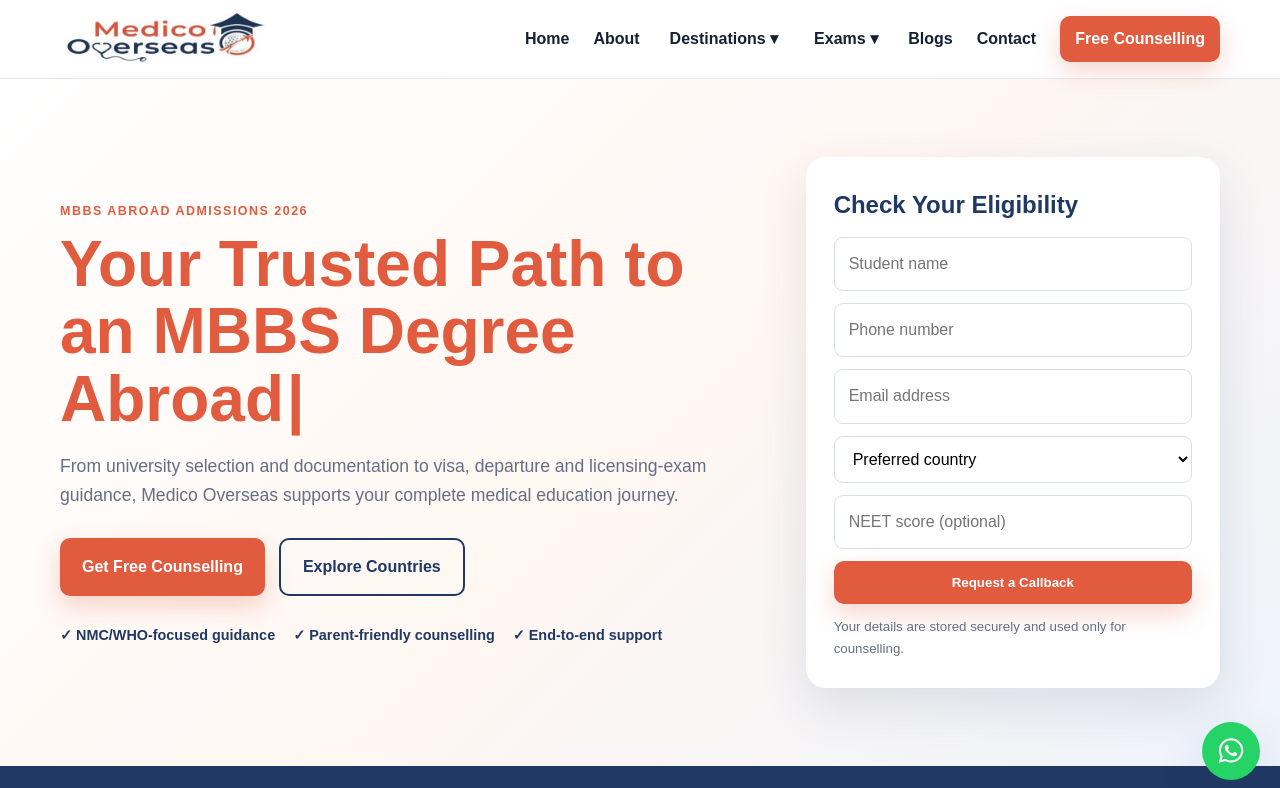
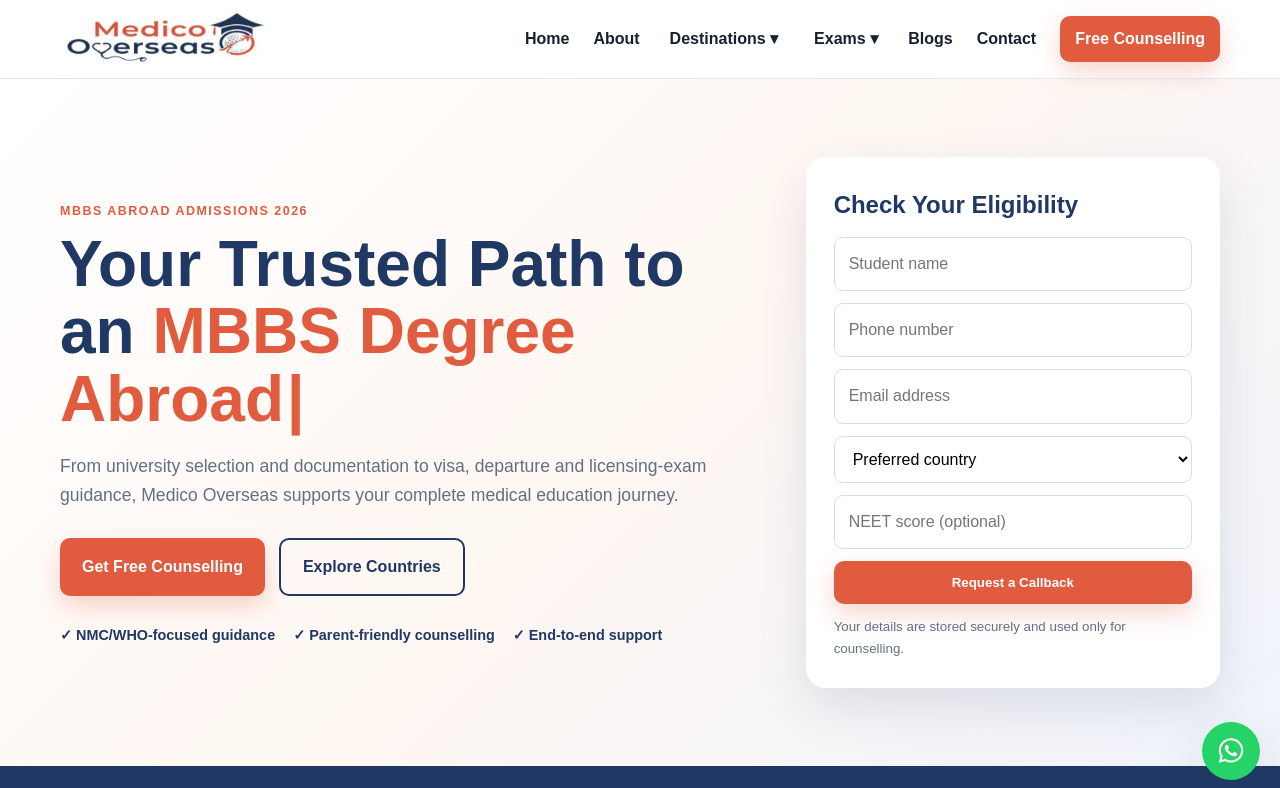
Before and after one commit to tarunsaibellamkonda07-blip/medico-overseas-production, a website: page public/index.html in a window 1280 px wide. Shown: the top 788 px of the page. Drawn offline with Linux system fonts and the light colour scheme.

Commit message:
update hero page

```diff
--- a/public/index.html
+++ b/public/index.html
@@ -55,7 +55,7 @@
           <div class="reveal">
             <span class="eyebrow">MBBS Abroad Admissions 2026</span>
             <h1>
-              <span id="typing-text"></span><span class="typing-cursor">|</span>
+              <span id="typing-normal" class="typing-normal"></span><span id="typing-highlight"></span><span class="typing-cursor">|</span>
             </h1>
             <p>
               From university selection and documentation to visa, departure and
@@ -373,20 +373,36 @@
       </a>
     <script src="script.js"></script>
     <script>
-    const text = "Your Trusted Path to an MBBS Degree Abroad";
-    const typingText = document.getElementById("typing-text");
+    const normalText = "Your Trusted Path to an ";
+    const highlightText = "MBBS Degree Abroad";
 
-    let index = 0;
+    const normalElement = document.getElementById("typing-normal");
+    const highlightElement = document.getElementById("typing-highlight");
 
-    function typeText() {
-        if (index < text.length) {
-            typingText.textContent += text.charAt(index);
-            index++;
-            setTimeout(typeText, 60);
+    let normalIndex = 0;
+    let highlightIndex = 0;
+
+    function typeNormalText() {
+        if (normalIndex < normalText.length) {
+            normalElement.textContent += normalText.charAt(normalIndex);
+            normalIndex++;
+
+            setTimeout(typeNormalText, 60);
+        } else {
+            typeHighlightText();
         }
     }
 
-    typeText();
+    function typeHighlightText() {
+        if (highlightIndex < highlightText.length) {
+            highlightElement.textContent += highlightText.charAt(highlightIndex);
+            highlightIndex++;
+
+            setTimeout(typeHighlightText, 60);
+        }
+    }
+
+    typeNormalText();
     </script>
   </body>
 </html>
--- a/public/style.css
+++ b/public/style.css
@@ -652,3 +652,27 @@ th {
         opacity: 0;
     }
 }
+.hero h1 .typing-normal {
+    color: var(--navy);
+}
+
+.hero h1 #typing-highlight {
+    color: var(--coral);
+}
+
+.typing-cursor {
+    color: var(--coral);
+    display: inline-block;
+    margin-left: 3px;
+    animation: blink 0.7s infinite;
+}
+
+@keyframes blink {
+    0%, 50% {
+        opacity: 1;
+    }
+
+    51%, 100% {
+        opacity: 0;
+    }
+}
```
